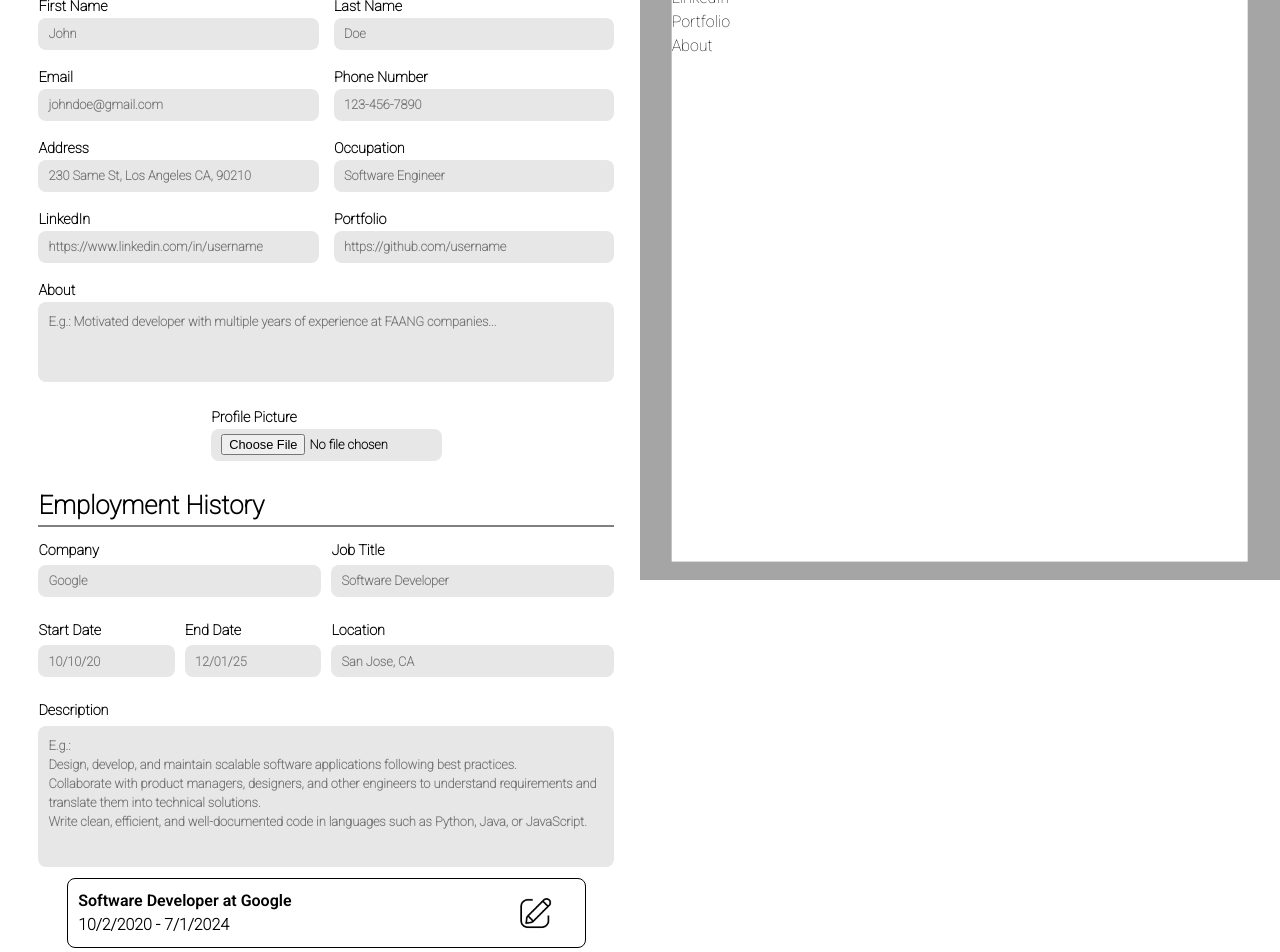
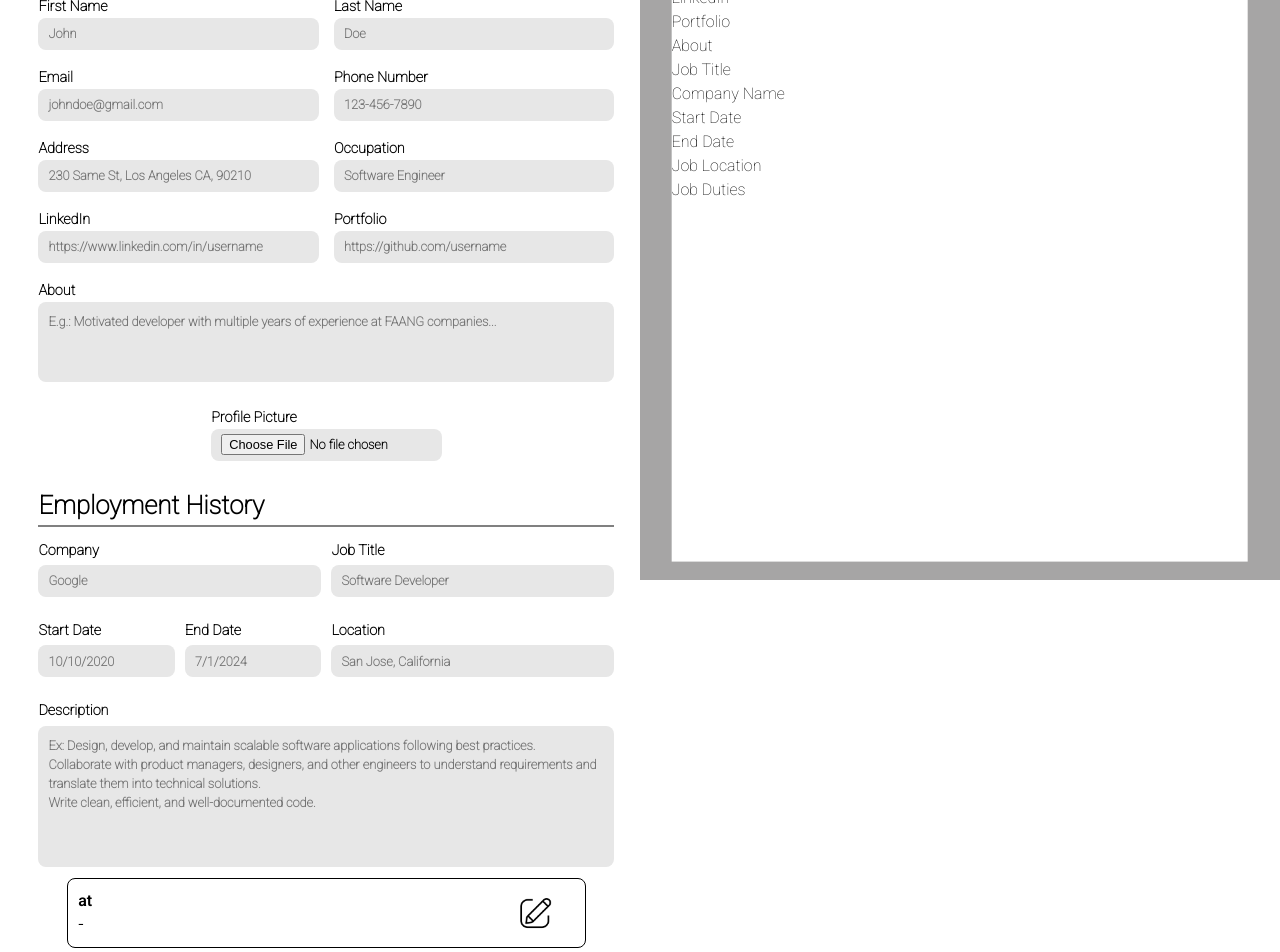
Before and after one commit to joshhkim02/cv-app-builder, a React (Vite) app: page / in a window 1280 px wide. Shown: the part 220-1172 px from the top of the page. Built offline with nearby package versions, Linux system fonts and the light colour scheme.

Commit message:
feat: implemented lifted state for employment history section

```diff
--- a/src/App.jsx
+++ b/src/App.jsx
@@ -18,6 +18,16 @@
     portfolio: '',
     about: '',
   });
+
+  const [jobExperience, setJobExperience] = useState({
+    company_name: '',
+    job_title: '',
+    start_date: '',
+    end_date: '',
+    job_location: '',
+    job_duties: '',
+  });
+
   return (
     <div className='parent-container'>
       <div className='input-container'>
@@ -26,11 +36,17 @@
           personalDetails={personalDetails}
           setPersonalDetails={setPersonalDetails}
         />
-        <Practical />
+        <Practical
+          jobExperience={jobExperience}
+          setJobExperience={setJobExperience}
+        />
         <Education />
       </div>
       <div className='form-container'>
-        <GeneratePDF personalDetails={personalDetails} />
+        <GeneratePDF
+          personalDetails={personalDetails}
+          jobExperience={jobExperience}
+        />
       </div>
     </div>
   );
--- a/src/components/Education.jsx
+++ b/src/components/Education.jsx
@@ -1,5 +1,5 @@
 import styles from '../styles/education.module.css';
-import { JobExperienceDiv } from './Practical.jsx';
+// import { JobExperienceDiv } from './Practical.jsx';
 import InputField from './InputField.jsx';
 
 function EducationExperienceForm() {
@@ -60,12 +60,12 @@
         Education History
         <div className={styles.div_line}></div>
         <EducationExperienceForm />
-        <JobExperienceDiv
+        {/* <JobExperienceDiv
           role='BSc. Computer Science'
           company='California State University, Pomona'
           start='8/1/2020'
           end='5/1/2024'
-        />
+        /> */}
       </h1>
     </>
   );
--- a/src/components/GeneratePDF.jsx
+++ b/src/components/GeneratePDF.jsx
@@ -1,14 +1,12 @@
+// GeneratePDF.jsx
 import html2canvas from 'html2canvas';
 import jsPDF from 'jspdf';
 
-export default function GeneratePDF({ personalDetails }) {
+export default function GeneratePDF({ personalDetails, jobExperience }) {
   // Download PDF Function
   const exportPDF = () => {
-    // Select the element we want to screenshot
     const input = document.getElementById('resume_page');
-    // Render the element using html2canvas
     html2canvas(input, {
-      // Optional arguments
       logging: true,
       letterRendering: 1,
       useCORS: true,
@@ -32,9 +30,10 @@
           height='30'
           width='30'
           onClick={exportPDF}
-        ></img>
+        />
       </div>
       <div id='resume_page'>
+        {/* Personal Details */}
         <p>{personalDetails.firstName || 'First Name'}</p>
         <p>{personalDetails.lastName || 'Last Name'}</p>
         <p>{personalDetails.email || 'Email'}</p>
@@ -44,6 +43,14 @@
         <p>{personalDetails.linkedin || 'LinkedIn'}</p>
         <p>{personalDetails.portfolio || 'Portfolio'}</p>
         <p>{personalDetails.about || 'About'}</p>
+
+        {/* Job Experience Details */}
+        <p>{jobExperience.job_title || 'Job Title'}</p>
+        <p>{jobExperience.company_name || 'Company Name'}</p>
+        <p>{jobExperience.start_date || 'Start Date'}</p>
+        <p>{jobExperience.end_date || 'End Date'}</p>
+        <p>{jobExperience.job_location || 'Job Location'}</p>
+        <p>{jobExperience.job_duties || 'Job Duties'}</p>
       </div>
     </div>
   );
--- a/src/components/Practical.jsx
+++ b/src/components/Practical.jsx
@@ -1,67 +1,88 @@
+// Practical.jsx
 import styles from '../styles/practical.module.css';
 import InputField from './InputField.jsx';
 
-function JobExperienceForm() {
+function JobExperienceForm({ jobExperience, setJobExperience }) {
+  const handleChange = (e) => {
+    const { id, value } = e.target;
+    setJobExperience((prev) => ({
+      ...prev,
+      [id]: value,
+    }));
+  };
+
   return (
     <form className={styles.job_experience_form}>
       <InputField
-        className={styles.input_label + ' ' + styles.company}
+        className={`${styles.input_label} ${styles.company}`}
         type='text'
         id='company_name'
         text='Company'
         defaultV='Google'
+        value={jobExperience.company_name}
+        onChange={handleChange}
       />
       <InputField
-        className={styles.input_label + ' ' + styles.role}
+        className={`${styles.input_label} ${styles.role}`}
         type='text'
         id='job_title'
         text='Job Title'
         defaultV='Software Developer'
+        value={jobExperience.job_title}
+        onChange={handleChange}
       />
       <InputField
-        className={styles.input_label + ' ' + styles.start}
+        className={`${styles.input_label} ${styles.start}`}
         type='text'
         id='start_date'
         text='Start Date'
-        defaultV='10/10/20'
+        defaultV='10/10/2020'
+        value={jobExperience.start_date}
+        onChange={handleChange}
       />
       <InputField
-        className={styles.input_label + ' ' + styles.end}
+        className={`${styles.input_label} ${styles.end}`}
         type='text'
         id='end_date'
         text='End Date'
-        defaultV='12/01/25'
+        defaultV='7/1/2024'
+        value={jobExperience.end_date}
+        onChange={handleChange}
       />
       <InputField
-        className={styles.input_label + ' ' + styles.location}
+        className={`${styles.input_label} ${styles.location}`}
         type='text'
         id='job_location'
         text='Location'
-        defaultV='San Jose, CA'
+        defaultV='San Jose, California'
+        value={jobExperience.job_location}
+        onChange={handleChange}
       />
       <InputField
-        className={styles.input_label + ' ' + styles.description}
+        className={`${styles.input_label} ${styles.description}`}
         type='textarea'
         id='job_duties'
         text='Description'
-        defaultV='E.g.:
-Design, develop, and maintain scalable software applications following best practices.
+        defaultV='Ex: Design, develop, and maintain scalable software applications following best practices.
 Collaborate with product managers, designers, and other engineers to understand requirements and translate them into technical solutions.
-Write clean, efficient, and well-documented code in languages such as Python, Java, or JavaScript.'
+Write clean, efficient, and well-documented code.'
+        value={jobExperience.job_duties}
+        onChange={handleChange}
       />
     </form>
   );
 }
 
-export function JobExperienceDiv({ role, company, start, end }) {
+export function JobExperienceDiv({ jobExperience }) {
   return (
     <div className={styles.job_div_container}>
       <div className={styles.job_holder_container}>
         <p className={styles.job_experience_p}>
-          {role} at {company}
+          {jobExperience.job_title} at
+          {jobExperience.company_name}
         </p>
         <p>
-          {start} - {end}
+          {jobExperience.start_date} - {jobExperience.end_date}
         </p>
       </div>
       <div className={styles.edit_img_container}>
@@ -70,25 +91,23 @@
           alt='Edit history button'
           height='40'
           width='40'
-        ></img>
+        />
       </div>
     </div>
   );
 }
 
-export default function Practical() {
+export default function Practical({ jobExperience, setJobExperience }) {
   return (
     <>
       <h1 className={styles.h1}>
         Employment History
         <div className={styles.div_line}></div>
-        <JobExperienceForm />
-        <JobExperienceDiv
-          role='Software Developer'
-          company='Google'
-          start='10/2/2020'
-          end='7/1/2024'
+        <JobExperienceForm
+          jobExperience={jobExperience}
+          setJobExperience={setJobExperience}
         />
+        <JobExperienceDiv jobExperience={jobExperience} />
       </h1>
     </>
   );
```
